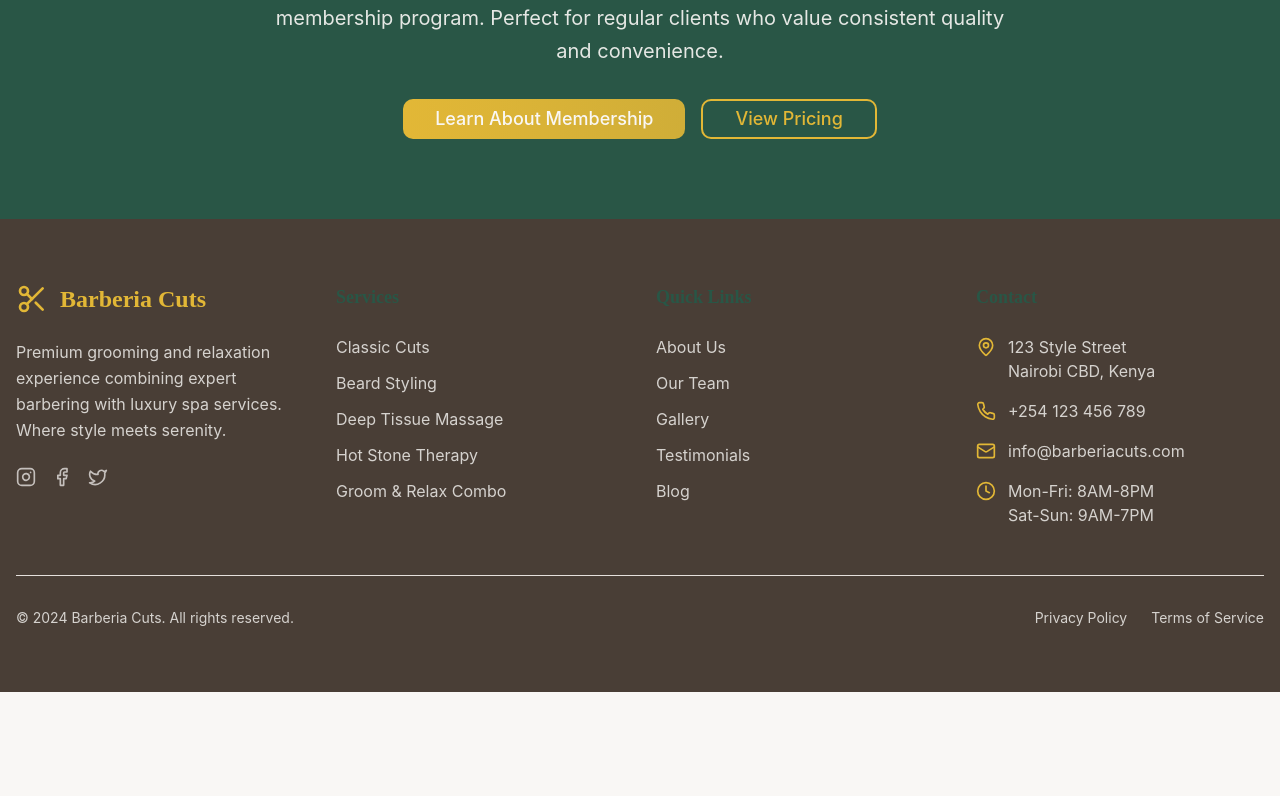
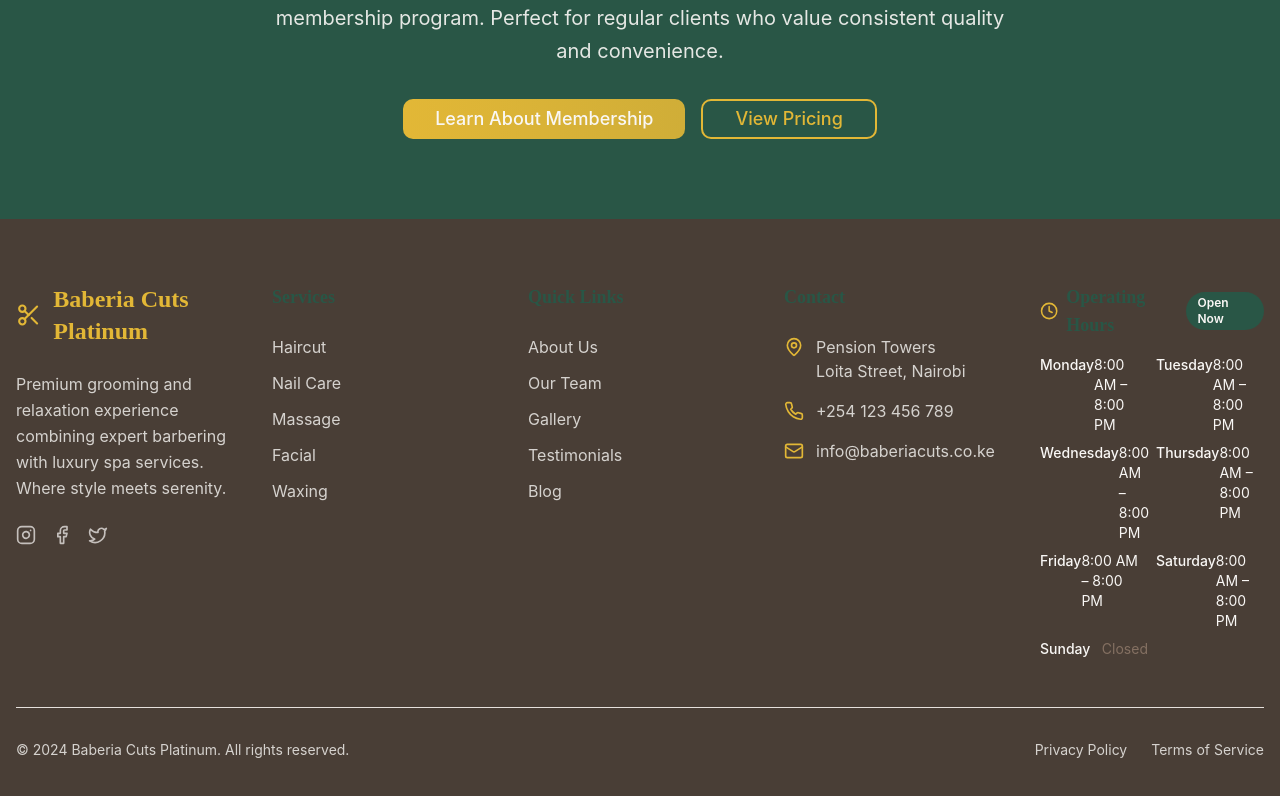
Before and after one commit to Rodgers-Lovable/barberia-groom-relax, a React (Vite) app: page /services in a window 1280 px wide. Shown: the part 3033-3829 px from the top of the page. Before the commit the page ends 3725 px from the top, so only its background shows below. Built offline with nearby package versions, Linux system fonts and the light colour scheme.

Commit message:
Add Operating Hours Section
Add operating hours to the footer, contact page, and booking modal. Includes dynamic "Open Now"/"Closed" indicator and location details. Also aligns website with new services and restores special packages.

```diff
--- /dev/null
+++ b/src/components/OperatingHours.tsx
@@ -0,0 +1,153 @@
+import { useState, useEffect } from "react";
+import { Clock, MapPin } from "lucide-react";
+import { Card, CardContent } from "@/components/ui/card";
+import { Badge } from "@/components/ui/badge";
+
+interface OperatingHoursProps {
+  showLocation?: boolean;
+  variant?: "default" | "compact" | "table";
+  className?: string;
+}
+
+export const OperatingHours = ({
+  showLocation = true,
+  variant = "default",
+  className = ""
+}: OperatingHoursProps) => {
+  const [isOpen, setIsOpen] = useState(false);
+  const [currentTime, setCurrentTime] = useState(new Date());
+
+  useEffect(() => {
+    const checkStatus = () => {
+      const now = new Date();
+
+      // Convert to Nairobi time (UTC+3)
+      const nairobiTime = new Date(now.getTime() + (3 * 60 * 60 * 1000) - (now.getTimezoneOffset() * 60 * 1000));
+      setCurrentTime(nairobiTime);
+
+      const day = nairobiTime.getDay(); // 0 = Sunday, 1 = Monday, ..., 6 = Saturday
+      const hour = nairobiTime.getHours();
+
+      // Check if open (Monday-Saturday 8AM-8PM, Sunday closed)
+      if (day === 0) {
+        setIsOpen(false); // Sunday closed
+      } else {
+        setIsOpen(hour >= 8 && hour < 20); // 8AM to 8PM
+      }
+    };
+
+    checkStatus();
+    const interval = setInterval(checkStatus, 60000); // Update every minute
+
+    return () => clearInterval(interval);
+  }, []);
+
+  const hours = [
+    { day: "Monday", time: "8:00 AM – 8:00 PM" },
+    { day: "Tuesday", time: "8:00 AM – 8:00 PM" },
+    { day: "Wednesday", time: "8:00 AM – 8:00 PM" },
+    { day: "Thursday", time: "8:00 AM – 8:00 PM" },
+    { day: "Friday", time: "8:00 AM – 8:00 PM" },
+    { day: "Saturday", time: "8:00 AM – 8:00 PM" },
+    { day: "Sunday", time: "Closed" }
+  ];
+
+  if (variant === "compact") {
+    return (
+      <div className={`flex items-center space-x-4 ${className}`}>
+        <div className="flex items-center space-x-2">
+          <Clock className="h-4 w-4 text-accent" />
+          <span className="text-sm">
+            {isOpen ? "Open Now" : "Closed"}
+          </span>
+          <Badge variant={isOpen ? "default" : "secondary"} className="text-xs">
+            {isOpen ? "Open" : "Closed"}
+          </Badge>
+        </div>
+        <div className="text-sm text-muted-foreground">
+          Mon-Sat: 8AM-8PM
+        </div>
+      </div>
+    );
+  }
+
+  if (variant === "table") {
+    return (
+      <Card className={`card-premium ${className}`}>
+        <CardContent className="p-6">
+          <div className="space-y-4">
+            <div className="flex items-center justify-between">
+              <h3 className="font-playfair text-lg font-semibold text-primary flex items-center space-x-2">
+                <Clock className="h-5 w-5 text-accent" />
+                <span>Operating Hours</span>
+              </h3>
+              <Badge variant={isOpen ? "default" : "secondary"}>
+                {isOpen ? "Open Now" : "Closed"}
+              </Badge>
+            </div>
+
+            <div className="space-y-2">
+              {hours.map((item) => (
+                <div key={item.day} className="flex justify-between items-center py-1">
+                  <span className="text-sm font-medium">{item.day}</span>
+                  <span className={`text-sm ${item.time === "Closed" ? "text-muted-foreground" : ""}`}>
+                    {item.time}
+                  </span>
+                </div>
+              ))}
+            </div>
+
+            {showLocation && (
+              <div className="pt-4 border-t border-border">
+                <div className="flex items-start space-x-2">
+                  <MapPin className="h-4 w-4 text-accent mt-0.5 flex-shrink-0" />
+                  <div className="text-sm text-muted-foreground">
+                    <p>Visit us at Pension Towers,</p>
+                    <p>Loita Street, Nairobi</p>
+                  </div>
+                </div>
+              </div>
+            )}
+          </div>
+        </CardContent>
+      </Card>
+    );
+  }
+
+  return (
+    <div className={`space-y-4 ${className}`}>
+      <div className="flex items-center justify-between">
+        <h3 className="font-playfair text-lg font-semibold text-primary flex items-center space-x-2">
+          <Clock className="h-5 w-5 text-accent" />
+          <span>Operating Hours</span>
+        </h3>
+        <Badge variant={isOpen ? "default" : "secondary"}>
+          {isOpen ? "Open Now" : "Closed"}
+        </Badge>
+      </div>
+
+      <div className="grid grid-cols-2 gap-2 text-sm">
+        {hours.map((item) => (
+          <div key={item.day} className="flex justify-between">
+            <span className="font-medium">{item.day}</span>
+            <span className={item.time === "Closed" ? "text-muted-foreground" : ""}>
+              {item.time}
+            </span>
+          </div>
+        ))}
+      </div>
+
+      {showLocation && (
+        <div className="pt-4 border-t border-border">
+          <div className="flex items-start space-x-2">
+            <MapPin className="h-4 w-4 text-accent mt-0.5 flex-shrink-0" />
+            <div className="text-sm text-muted-foreground">
+              <p>Visit us at Pension Towers,</p>
+              <p>Loita Street, Nairobi</p>
+            </div>
+          </div>
+        </div>
+      )}
+    </div>
+  );
+};
--- a/src/components/booking/BookingModal.tsx
+++ b/src/components/booking/BookingModal.tsx
@@ -11,6 +11,7 @@ import { format } from "date-fns";
 import { CalendarIcon, Clock, User, Phone, Mail, MessageSquare } from "lucide-react";
 import { cn } from "@/lib/utils";
 import { toast } from "sonner";
+import { OperatingHours } from "@/components/OperatingHours";
 
 interface BookingModalProps {
   isOpen: boolean;
@@ -33,31 +34,69 @@ export const BookingModal = ({ isOpen, onClose }: BookingModalProps) => {
   });
 
   const serviceCategories = {
-    barbershop: "Barbershop Services",
-    spa: "Massage & Spa",
+    haircut: "HAIRCUT",
+    nailcare: "NAIL CARE",
+    massage: "MASSAGE",
+    facial: "FACIAL",
+    waxing: "WAXING",
     package: "Premium Packages"
   };
 
   const services = {
-    barbershop: [
-      "Classic Cut - 45min",
-      "Fade Cut - 45min",
-      "Beard Trim - 30min",
-      "Full Shave - 45min",
-      "Kids Cut - 30min"
+    haircut: [
+      "Platinum Haircut - KES 1,500",
+      "Platinum Fade - KES 2,000",
+      "Royal Shave - KES 2,000",
+      "Beard Trim - KES 1,000",
+      "Beard Trim & Dye - KES 1,500",
+      "Styling - KES 1,000",
+      "Kids Cut - KES 1,000",
+      "Hair Dye Black - KES 1,500",
+      "Hair Dye Colored - KES 4,000",
+      "Texturizing - KES 1,000",
+      "Treatment - KES 1,000"
     ],
-    spa: [
-      "Swedish Massage - 60min",
-      "Deep Tissue - 60min",
-      "Hot Stone - 90min",
-      "Shoulder & Neck - 30min",
-      "Full Body Relaxation - 90min"
+    nailcare: [
+      "Platinum Footcare - KES 2,500",
+      "Platinum Handcare - KES 1,500",
+      "Platinum Nail Maintenance - KES 1,000",
+      "Platinum Cut & File Feet - KES 1,000",
+      "Pedicure Mask - KES 1,000",
+      "Paraffin Wax - KES 1,000"
+    ],
+    massage: [
+      "Platinum Hotstone Massage - KES 6,000",
+      "Back Massage - KES 2,500",
+      "Foot Massage - KES 1,000",
+      "Head & Shoulder Massage - KES 1,000",
+      "Hand Massage - KES 500",
+      "Body Wrap/Mask - KES 4,000",
+      "Steam Bath - KES 2,500",
+      "Body Scrub - KES 3,000",
+      "Platinum Swedish Massage - KES 4,500",
+      "Platinum Deep Tissue Massage - KES 5,000",
+      "Platinum Aromatherapy Massage - KES 5,500"
+    ],
+    facial: [
+      "Steaming - KES 1,500",
+      "Mask - KES 1,500",
+      "Scrub - KES 1,500",
+      "Platinum Hydrating Facial - KES 4,000",
+      "Platinum Antiaging Facial - KES 4,500",
+      "Mini Facial - KES 2,000"
+    ],
+    waxing: [
+      "Armpit - KES 1,000",
+      "Chest - KES 1,500",
+      "Back - KES 1,500",
+      "Leg Waxing - KES 1,500",
+      "Bikini Waxing - KES 2,500",
+      "Brazilian Waxing - KES 3,000"
     ],
     package: [
-      "Groom & Relax Combo",
-      "Executive Reset Package",
-      "Couples Retreat",
-      "Father & Son Grooming"
+      "Groom & Relax - KES 5,500",
+      "Executive Reset - KES 7,000",
+      "Platinum Wellness - KES 10,500"
     ]
   };
 
@@ -125,7 +164,7 @@ export const BookingModal = ({ isOpen, onClose }: BookingModalProps) => {
       <DialogContent className="max-w-2xl max-h-[90vh] overflow-y-auto">
         <DialogHeader>
           <DialogTitle className="font-playfair text-2xl text-primary">
-            Book Your Appointment
+            Book Your Appointment at Baberia Cuts Platinum
           </DialogTitle>
           <div className="flex items-center space-x-2 text-sm text-muted-foreground">
             <div className={`w-2 h-2 rounded-full ${step >= 1 ? 'bg-accent' : 'bg-muted'}`} />
@@ -134,6 +173,11 @@ export const BookingModal = ({ isOpen, onClose }: BookingModalProps) => {
             <span>Service Selection</span>
             <div className={`w-2 h-2 rounded-full ${step >= 3 ? 'bg-accent' : 'bg-muted'}`} />
             <span>Date & Time</span>
+          </div>
+
+          {/* Operating Hours in Booking Modal */}
+          <div className="pt-4">
+            <OperatingHours variant="compact" showLocation={false} />
           </div>
         </DialogHeader>
 
--- a/src/components/layout/Footer.tsx
+++ b/src/components/layout/Footer.tsx
@@ -1,13 +1,14 @@
 import { Link } from "react-router-dom";
 import { Scissors, Phone, Mail, MapPin, Clock, Instagram, Facebook, Twitter } from "lucide-react";
+import { OperatingHours } from "@/components/OperatingHours";
 
 const Footer = () => {
   const services = [
-    { name: "Classic Cuts", href: "/services/barbershop" },
-    { name: "Beard Styling", href: "/services/barbershop" },
-    { name: "Deep Tissue Massage", href: "/services/spa" },
-    { name: "Hot Stone Therapy", href: "/services/spa" },
-    { name: "Groom & Relax Combo", href: "/services/packages" },
+    { name: "Haircut", href: "/services/haircut" },
+    { name: "Nail Care", href: "/services/nail-care" },
+    { name: "Massage", href: "/services/massage" },
+    { name: "Facial", href: "/services/facial" },
+    { name: "Waxing", href: "/services/waxing" },
   ];
 
   const quickLinks = [
@@ -21,7 +22,7 @@ const Footer = () => {
   return (
     <footer className="bg-secondary text-secondary-foreground">
       <div className="container mx-auto px-4 py-16">
-        <div className="grid grid-cols-1 md:grid-cols-2 lg:grid-cols-4 gap-8">
+        <div className="grid grid-cols-1 md:grid-cols-2 lg:grid-cols-5 gap-8">
           {/* Brand Section */}
           <div className="space-y-6">
             <Link
@@ -29,7 +30,7 @@ const Footer = () => {
               className="flex items-center space-x-3 font-playfair text-2xl font-bold text-accent"
             >
               <Scissors className="h-8 w-8" />
-              <span>Barberia Cuts</span>
+              <span>Baberia Cuts Platinum</span>
             </Link>
             <p className="text-secondary-foreground/80 leading-relaxed">
               Premium grooming and relaxation experience combining expert barbering with luxury spa services. Where style meets serenity.
@@ -88,8 +89,8 @@ const Footer = () => {
               <div className="flex items-start space-x-3">
                 <MapPin className="h-5 w-5 text-accent mt-0.5 flex-shrink-0" />
                 <div>
-                  <p className="text-secondary-foreground/80">123 Style Street</p>
-                  <p className="text-secondary-foreground/80">Nairobi CBD, Kenya</p>
+                  <p className="text-secondary-foreground/80">Pension Towers</p>
+                  <p className="text-secondary-foreground/80">Loita Street, Nairobi</p>
                 </div>
               </div>
 
@@ -106,28 +107,25 @@ const Footer = () => {
               <div className="flex items-center space-x-3">
                 <Mail className="h-5 w-5 text-accent flex-shrink-0" />
                 <a
-                  href="mailto:info@barberiacuts.com"
+                  href="mailto:info@baberiacuts.co.ke"
                   className="text-secondary-foreground/80 hover:text-accent transition-colors"
                 >
-                  info@barberiacuts.com
+                  info@baberiacuts.co.ke
                 </a>
               </div>
+            </div>
+          </div>
 
-              <div className="flex items-start space-x-3">
-                <Clock className="h-5 w-5 text-accent mt-0.5 flex-shrink-0" />
-                <div className="text-secondary-foreground/80">
-                  <p>Mon-Fri: 8AM-8PM</p>
-                  <p>Sat-Sun: 9AM-7PM</p>
-                </div>
-              </div>
-            </div>
+          {/* Operating Hours */}
+          <div className="space-y-6">
+            <OperatingHours showLocation={false} />
           </div>
         </div>
 
         {/* Bottom Bar */}
         <div className="border-t border-border mt-12 pt-8 flex flex-col md:flex-row justify-between items-center space-y-4 md:space-y-0">
           <p className="text-secondary-foreground/80 text-sm">
-            © 2024 Barberia Cuts. All rights reserved.
+            © 2024 Baberia Cuts Platinum. All rights reserved.
           </p>
           <div className="flex space-x-6 text-sm">
             <Link to="/privacy" className="text-secondary-foreground/80 hover:text-accent transition-colors">
--- a/src/pages/Contact.tsx
+++ b/src/pages/Contact.tsx
@@ -8,6 +8,7 @@ import { Textarea } from "@/components/ui/textarea";
 import { useToast } from "@/hooks/use-toast";
 import Header from "@/components/layout/Header";
 import Footer from "@/components/layout/Footer";
+import { OperatingHours } from "@/components/OperatingHours";
 import { MapPin, Phone, Mail, Clock, Send } from "lucide-react";
 
 const Contact = () => {
@@ -51,13 +52,8 @@ const Contact = () => {
   const contactInfo = [
     {
       icon: MapPin,
-      title: "Barbershop Location",
-      details: ["Pension Towers, Loita Street", "1st Floor, Nairobi CBD"]
-    },
-    {
-      icon: MapPin,
-      title: "Massage & Spa Location",
-      details: ["Pension Towers, Loita Street", "2nd Floor, Nairobi CBD"]
+      title: "Our Location",
+      details: ["Pension Towers, Loita Street", "Nairobi CBD, Kenya"]
     },
     {
       icon: Phone,
@@ -67,12 +63,7 @@ const Contact = () => {
     {
       icon: Mail,
       title: "Email Us",
-      details: ["info@barberiacuts.co.ke", "bookings@barberiacuts.co.ke"]
-    },
-    {
-      icon: Clock,
-      title: "Business Hours",
-      details: ["Mon-Fri: 8:00 AM - 8:00 PM", "Sat-Sun: 9:00 AM - 6:00 PM"]
+      details: ["info@baberiacuts.co.ke", "bookings@baberiacuts.co.ke"]
     }
   ];
 
@@ -92,14 +83,14 @@ const Contact = () => {
         <div className="relative z-10 container mx-auto px-4 text-center">
           <div className="max-w-4xl mx-auto space-y-6">
             <Badge className="bg-accent/20 text-accent border-accent/30">
-              Contact Barberia Cuts Nairobi
+              Contact Baberia Cuts Platinum
             </Badge>
             <h1 className="heading-hero text-white">
-              Visit Nairobi's Premier <span className="text-gradient-gold">Barbershop & Spa</span>
+              Visit Nairobi's Premier <span className="text-gradient-gold">Grooming & Wellness Center</span>
             </h1>
             <p className="text-xl text-white/90 max-w-2xl mx-auto leading-relaxed">
               Ready to experience Nairobi's finest grooming and wellness services at Pension Towers, Loita Street?
-              Contact us today to book your appointment at our top-rated barbershop and spa in Nairobi CBD.
+              Contact Baberia Cuts Platinum today to book your appointment at our premium facility in Nairobi CBD.
             </p>
           </div>
         </div>
@@ -229,6 +220,9 @@ const Contact = () => {
                     </Card>
                   );
                 })}
+
+                {/* Operating Hours Card */}
+                <OperatingHours variant="table" showLocation={true} />
               </div>
             </div>
           </div>
@@ -257,7 +251,7 @@ const Contact = () => {
                 allowFullScreen
                 loading="lazy"
                 referrerPolicy="no-referrer-when-downgrade"
-                title="Barberia Cuts Location - Pension Towers, Loita Street"
+                title="Baberia Cuts Platinum - Pension Towers, Loita Street"
               ></iframe>
             </div>
           </Card>
@@ -275,7 +269,7 @@ const Contact = () => {
               Don't Wait - Transform Today
             </h2>
             <p className="text-xl text-primary-foreground/90 leading-relaxed">
-              Skip the wait and book your appointment now. Experience the Barberia Cuts difference.
+              Skip the wait and book your appointment now. Experience the Baberia Cuts Platinum difference.
             </p>
             <div className="flex flex-col sm:flex-row gap-4 justify-center items-center">
               <Button className="btn-premium text-lg px-8 py-4">
--- a/src/pages/Index.tsx
+++ b/src/pages/Index.tsx
@@ -5,16 +5,21 @@ import { Badge } from "@/components/ui/badge";
 import { BookingModal } from "@/components/booking/BookingModal";
 import Header from "@/components/layout/Header";
 import Footer from "@/components/layout/Footer";
+import { OperatingHours } from "@/components/OperatingHours";
 import {
   Scissors,
-  Waves,
+  Hand,
+  Heart,
+  Sparkles,
+  Zap,
   Clock,
   Users,
   Star,
   CheckCircle,
   Award,
   ArrowRight,
-  Play
+  Play,
+  Waves
 } from "lucide-react";
 import heroBarbershop from "@/assets/hero-barbershop.jpg";
 import heroSpa from "@/assets/hero-spa.jpg";
@@ -27,17 +32,43 @@ const Index = () => {
   const services = [
     {
       icon: Scissors,
-      title: "Expert Barbering",
-      description: "Classic cuts, modern fades, and precision styling by master barbers",
-      features: ["Classic & Modern Cuts", "Beard Sculpting", "Hot Towel Shaves", "Kids Cuts"],
+      title: "HAIRCUT",
+      description: "Premium haircuts and styling services with precision and artistry",
+      href: "/services/haircut",
+      features: ["Platinum Haircut", "Platinum Fade", "Royal Shave", "Beard Trim"],
       image: heroBarbershop
     },
     {
-      icon: Waves,
-      title: "Luxury Spa",
-      description: "Deep relaxation and therapeutic massage treatments",
-      features: ["Swedish Massage", "Deep Tissue", "Hot Stone Therapy", "Aromatherapy"],
+      icon: Hand,
+      title: "NAIL CARE",
+      description: "Professional nail care and maintenance for hands and feet",
+      href: "/services/nail-care",
+      features: ["Platinum Footcare", "Platinum Handcare", "Pedicure Mask", "Paraffin Wax"],
       image: heroSpa
+    },
+    {
+      icon: Heart,
+      title: "MASSAGE",
+      description: "Therapeutic and relaxation massage treatments for ultimate wellness",
+      href: "/services/massage",
+      features: ["Platinum Hotstone", "Swedish Massage", "Deep Tissue", "Aromatherapy"],
+      image: heroSpa
+    },
+    {
+      icon: Sparkles,
+      title: "FACIAL",
+      description: "Advanced facial treatments for healthy, glowing skin",
+      href: "/services/facial",
+      features: ["Platinum Hydrating", "Anti-aging", "Mini Facial", "Steaming"],
+      image: heroSpa
+    },
+    {
+      icon: Zap,
+      title: "WAXING",
+      description: "Professional waxing services for smooth, hair-free skin",
+      href: "/services/waxing",
+      features: ["Brazilian", "Chest", "Leg Waxing", "Bikini"],
+      image: heroBarbershop
     }
   ];
 
@@ -75,25 +106,25 @@ const Index = () => {
   const packages = [
     {
       name: "Groom & Relax",
-      description: "Haircut + 60min Swedish Massage",
-      price: "KSh 4,500",
-      originalPrice: "KSh 5,300",
-      savings: "Save 15%",
+      description: "Platinum Haircut + Swedish Massage",
+      price: "KES 5,500",
+      originalPrice: "KES 6,000",
+      savings: "Save 8%",
       popular: true
     },
     {
       name: "Executive Reset",
-      description: "Beard care + Facial + Back massage",
-      price: "KSh 3,800",
-      originalPrice: "KSh 4,500",
-      savings: "Save 16%"
+      description: "Royal Shave + Platinum Facial + Back Massage",
+      price: "KES 7,000",
+      originalPrice: "KES 8,500",
+      savings: "Save 18%"
     },
     {
-      name: "Father & Son",
-      description: "Two cuts + shared experience",
-      price: "KSh 3,200",
-      originalPrice: "KSh 4,000",
-      savings: "Save 20%"
+      name: "Platinum Wellness",
+      description: "Platinum Haircut + Hotstone Massage + Facial",
+      price: "KES 10,500",
+      originalPrice: "KES 12,500",
+      savings: "Save 16%"
     }
   ];
 
@@ -122,7 +153,7 @@ const Index = () => {
             </h1>
 
             <p className="text-xl md:text-2xl text-white/90 max-w-2xl mx-auto leading-relaxed">
-              Barberia Cuts - Nairobi's premium grooming experience. Where master craftsmanship meets luxury wellness at Pension Towers, Loita Street.
+              Baberia Cuts Platinum - Nairobi's premium grooming experience. Where master craftsmanship meets luxury wellness at Pension Towers, Loita Street.
             </p>
 
             <div className="flex flex-col sm:flex-row gap-4 justify-center items-center pt-8">
@@ -142,9 +173,8 @@ const Index = () => {
               </Button>
             </div>
 
-            <div className="flex items-center justify-center space-x-4 pt-4 text-white/80">
-              <Clock className="h-4 w-4" />
-              <span className="text-sm">Open Today: 8AM - 8PM</span>
+            <div className="pt-4">
+              <OperatingHours variant="compact" showLocation={false} className="justify-center text-white/80" />
             </div>
           </div>
         </div>
@@ -166,11 +196,11 @@ const Index = () => {
             </p>
           </div>
 
-          <div className="grid grid-cols-1 lg:grid-cols-2 gap-8">
+          <div className="grid grid-cols-1 lg:grid-cols-3 gap-8">
             {services.map((service, index) => {
               const Icon = service.icon;
               return (
-                <Card key={service.title} className="card-service overflow-hidden">
+                <Card key={service.title} className="card-service overflow-hidden group">
                   <div className="relative h-64">
                     <img
                       src={service.image}
@@ -326,7 +356,7 @@ const Index = () => {
               Ready to Experience the Difference?
             </h2>
             <p className="text-xl text-primary-foreground/90 leading-relaxed">
-              Join thousands of satisfied clients who trust us with their grooming and relaxation needs in Nairobi CBD.
+              Join thousands of satisfied clients who trust Baberia Cuts Platinum with their grooming and relaxation needs in Nairobi CBD.
               Book your appointment today and discover why we're Nairobi's premier destination for style and serenity at Pension Towers, Loita Street.
             </p>
             <div className="flex flex-col sm:flex-row gap-4 justify-center items-center">
```
